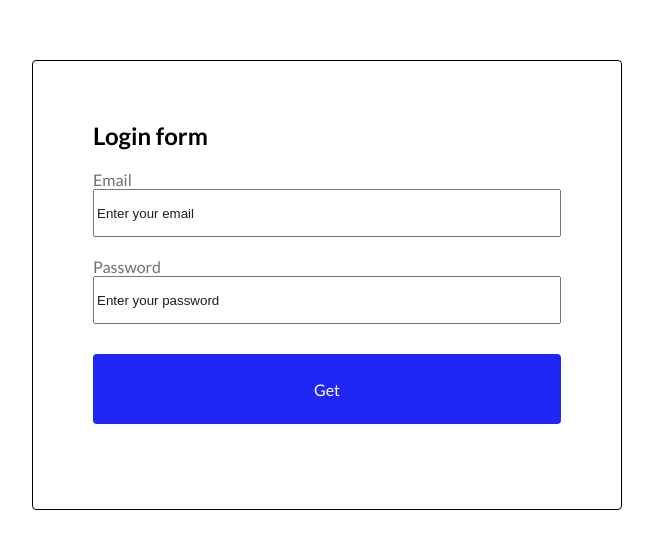
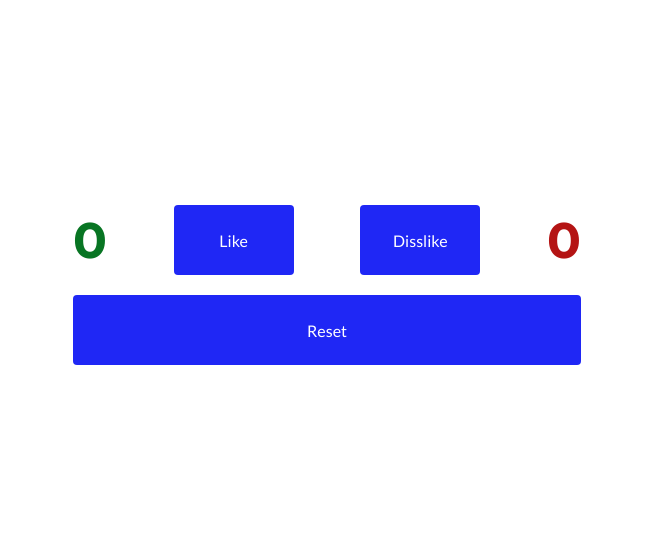
Before and after one commit to iMaxim14/42.2-react, a React (Create React App) app: page / in a window 1280 px wide. Shown: the part 115-664 px from the top of the page, without its empty margins (313-966 px from the left). Built offline with nearby package versions, Linux system fonts and the light colour scheme.

Commit message:
HW-4.Hooks. Likes, disslikes

```diff
--- a/src/App.jsx
+++ b/src/App.jsx
@@ -5,6 +5,7 @@ import Lesson04 from './lessons/lesson04/Lesson04';
 import Homework02 from "./homeworks/Homework02/Homework02";
 import Homework03 from "./homeworks/Homework03/Homework03";
 import Input from "./components/Input/Input";
+import Homework04 from "./homeworks/Homework04/Homework04";
 
 function App() {
   return (
@@ -14,8 +15,8 @@ function App() {
       {/* <Lesson02/> */}
       {/* <Lesson04/> */}
       {/* <Homework02/> */}
-      <Homework03 />
-
+      {/* <Homework03 /> */}
+      <Homework04/>
     </div>
   );
 }
--- a/src/components/Button/styles.css
+++ b/src/components/Button/styles.css
@@ -13,6 +13,9 @@
   font-size: 16px;
   cursor: pointer;
 }
+.main-button:hover{
+  background: #373fd6;
+}
 
 /* old styles */
 /* .main-button {
--- /dev/null
+++ b/src/components/Feedback/Feedback.jsx
@@ -0,0 +1,55 @@
+import Button from "../Button/Button";
+import "./styles.css";
+//Импортируем useState
+import { useState } from "react";
+
+function Feedback() {
+  //вызываем хук useState и передаем в него первоначальное состояние
+  const [likes, setLikes] = useState(0);
+  const [disslikes, setDisslikes] = useState(0);
+
+  //прописываем функции для изменений при клике на лайк и дизлайк
+  const onLikeClick = () => {
+    setLikes((prevValue) => prevValue + 1);
+  };
+
+  const onDisslikeClick = () => {
+    setDisslikes((prevValue) => prevValue + 1);
+  };
+
+  // прописываем функцию для обнуления лайков и дизлайков
+  const onResetClick = () => {
+    setLikes(0);
+    setDisslikes(0);
+  };
+
+  return (
+    <div className="feedback-container">
+      <div className="like-quantity result-wrapper">{likes}</div>
+      <div className="like-button-wrapper feedback-button-wrapper">
+        <Button
+          buttonName="Like"
+          className="like-button feedback-button"
+          onClick={onLikeClick}
+        />
+      </div>
+      <div className="disslike-button-wrapper feedback-button-wrapper">
+        <Button
+          buttonName="Disslike"
+          className="disslike-button feedback-button"
+          onClick={onDisslikeClick}
+        />
+      </div>
+      <div className="disslike-quantity result-wrapper">{disslikes}</div>
+      <div className="reset-button-wrapper feedback-button-wrapper">
+        <Button
+          buttonName="Reset"
+          className="reset-button feedback-button"
+          onClick={onResetClick}
+        />
+      </div>
+    </div>
+  );
+}
+
+export default Feedback;
--- /dev/null
+++ b/src/components/Feedback/styles.css
@@ -0,0 +1,35 @@
+@import url(https://fonts.googleapis.com/css?family=Montserrat:100,200,300,regular,500,600,700,800,900,100italic,200italic,300italic,italic,500italic,600italic,700italic,800italic,900italic);
+
+.feedback-container{
+    display: flex;
+    align-items: center;
+    justify-content: space-between;
+    flex-direction: row;
+    font-family: Montserrat;
+    gap: 20px;
+    flex-wrap: wrap;
+    min-width: 400px;
+    padding: 20px;
+    background-color: rgb(255, 255, 255);
+}
+
+.feedback-button-wrapper {
+    width: 120px;
+  }
+
+  .result-wrapper {
+    font-size: 50px;
+    font-weight: bold;
+  }
+
+  .like-quantity{
+    color: rgb(8, 117, 35);
+  }
+
+  .disslike-quantity{
+    color: rgb(180, 20, 20);
+  }
+
+  .reset-button-wrapper{
+    flex-basis: 100%;
+  }
--- a/src/components/LoginForm/styles.css
+++ b/src/components/LoginForm/styles.css
@@ -17,7 +17,7 @@ h3{
     margin-bottom: 10px;
 }
 
-.main-button{
+.button-style{
     margin-top: 30px;
     cursor: pointer;
 }
--- /dev/null
+++ b/src/homeworks/Homework04/Homework04.jsx
@@ -0,0 +1,12 @@
+import Feedback from "../../components/Feedback/Feedback";
+import './styles.css'
+
+function Homework04() {
+  return (
+    <div className="hw04-container">
+      <Feedback />
+    </div>
+  );
+}
+
+export default Homework04;
--- /dev/null
+++ b/src/homeworks/Homework04/styles.css
@@ -0,0 +1,6 @@
+.hw04-container{
+    display: flex;
+    justify-content: center;
+    align-items: center;
+    flex: 1;
+}
```
